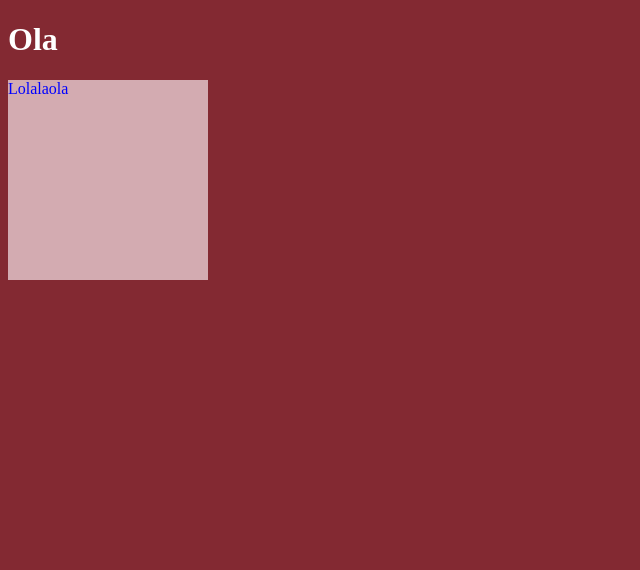
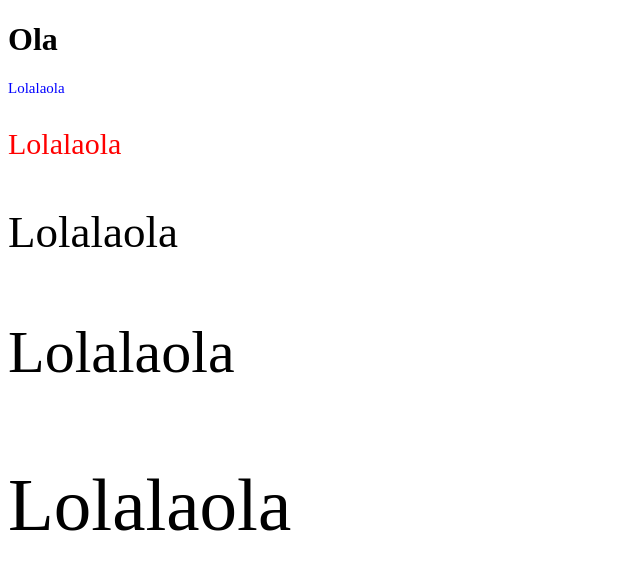
Before and after one commit to brunowilian/SASS, a plain HTML site: page index.html in a window 1280 px wide. Shown: the whole page, without its empty margins (0-640 px from the left). Drawn offline with Linux system fonts and the light colour scheme.

Commit message:
Repetições

```diff
--- a/css/_base.scss
+++ b/css/_base.scss
@@ -1,4 +1,4 @@
-$text-color:white;
+/* $text-color:white;
 
 @mixin box-shadow($color) {
     box-shadow: 3px 3px 4px 1px $color;
@@ -38,4 +38,18 @@ body {
     p{
         color: blue;
     }
+} */
+
+
+//
+@for $i from 1 through 5 {
+    .text-#{$i} {
+        font-size: 15px * $i;
+    }
 }
+
+$colors: (color1: blue, color2: red);
+
+@each $key, $color in $colors{
+    .#{$color}-text {color: $color}
+}
--- a/index.html
+++ b/index.html
@@ -12,6 +12,10 @@
     <h1>Ola</h1>
 
     <div class="container">
-        <p>Lolalaola</p>
+        <p class="text-1 blue-text">Lolalaola</p>
+        <p class="text-2 red-text">Lolalaola</p>
+        <p class="text-3">Lolalaola</p>
+        <p class="text-4">Lolalaola</p>
+        <p class="text-5">Lolalaola</p>
     </div>
 </body>
```
Also changed, not shown: css/main.css, 1 other file.
